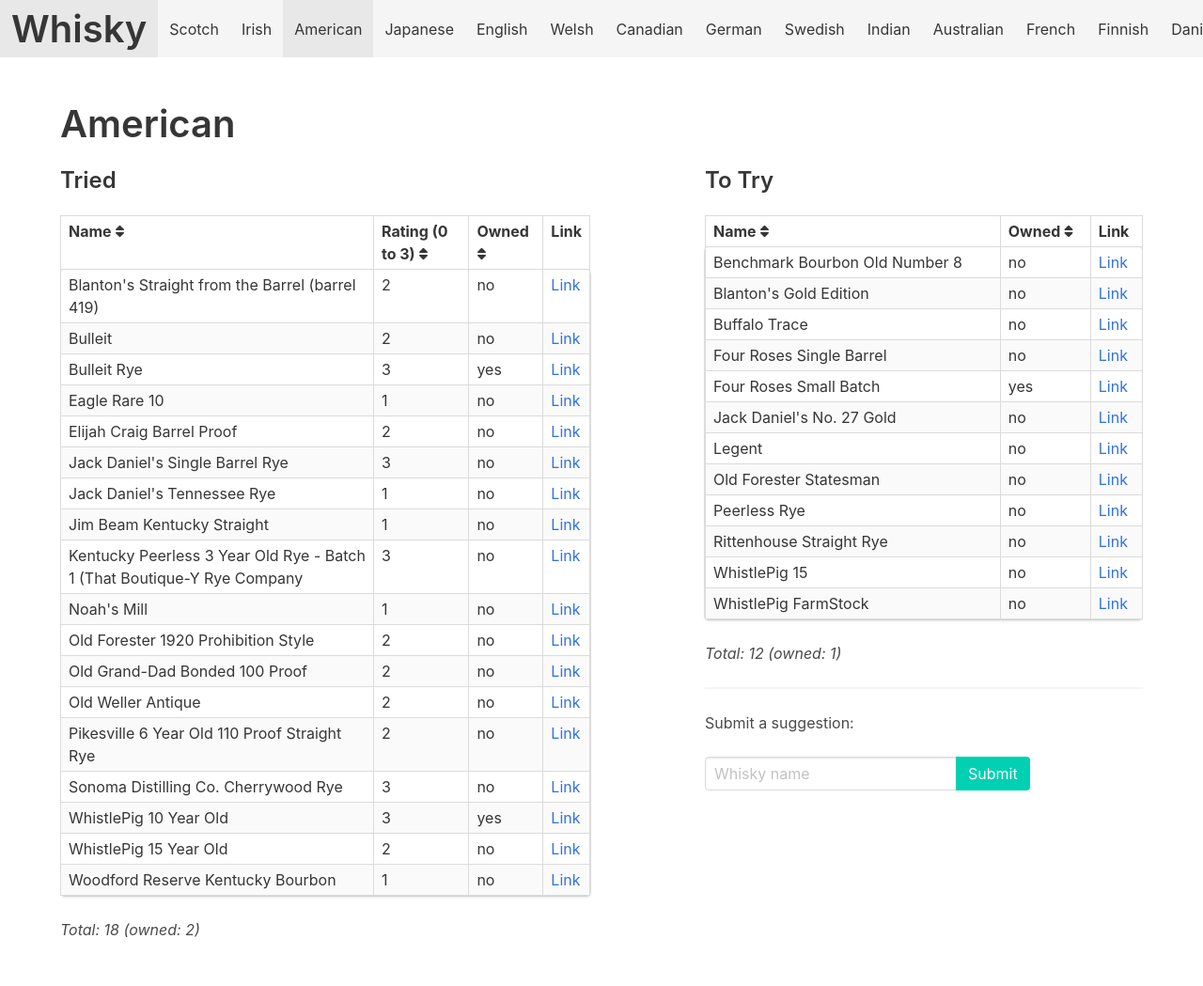
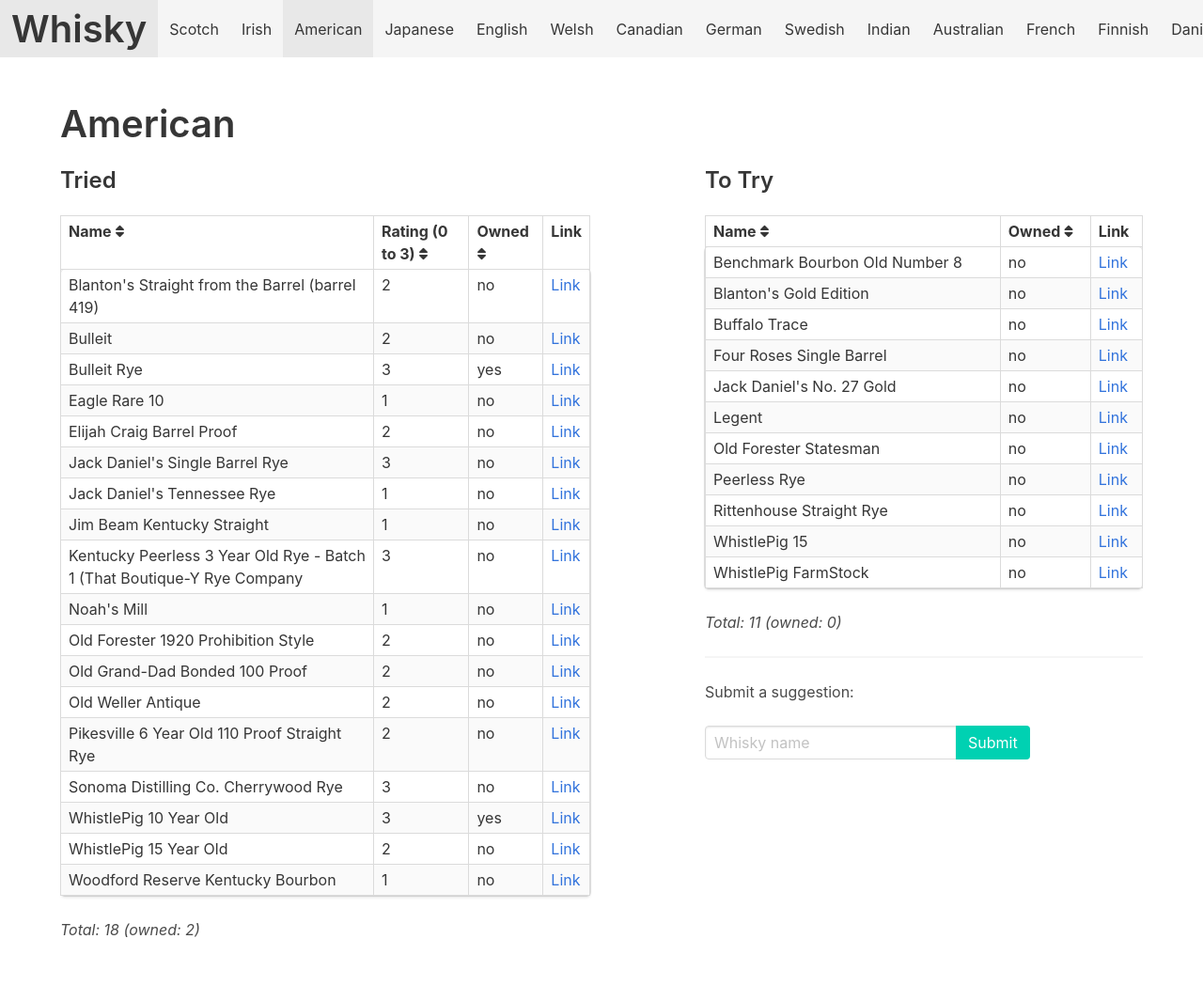
Before and after one commit to grega/whisky, a Jekyll site: the page built from american.html, in a window 1280 px wide. Shown: the whole page at 94% size. Built offline with Jekyll 4.4.1, drawn with Linux system fonts in a browser that asks for light colours; nearby versions of some CDN libraries.

Commit message:
Update to_try.yml

```diff
--- a/_data/american/to_try.yml
+++ b/_data/american/to_try.yml
@@ -1,6 +1,4 @@
 - name: Four Roses Single Barrel
-- name: Four Roses Small Batch
-  owned: true
 - name: Blanton's Gold Edition
 - name: Jack Daniel's No. 27 Gold
 - name: Buffalo Trace
```
